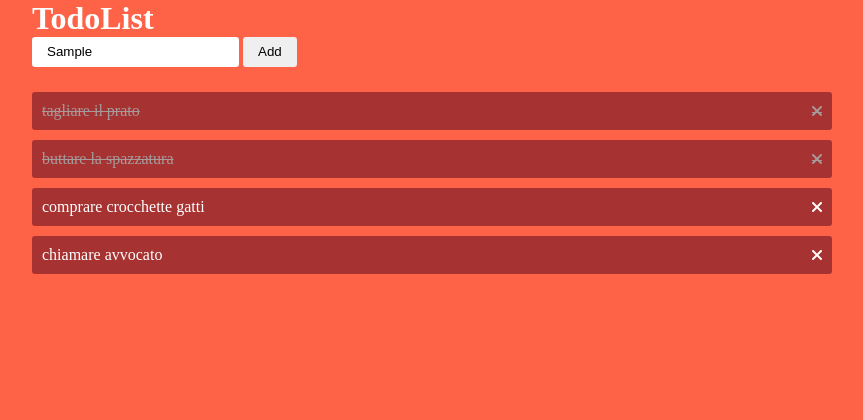
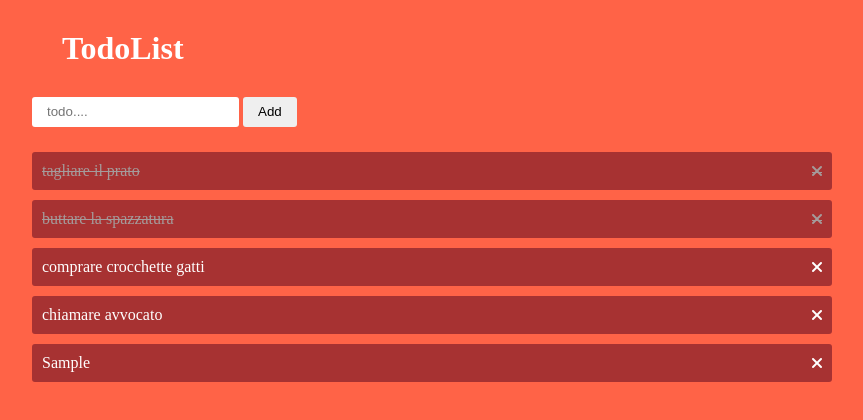
Before and after one commit to Bilobra/vue-todo, a plain HTML site: page index.html in a window 1280 px wide. Both pictures are taken after typing "Sample" into the empty fields and a click on the button "Add". Shown: the whole page, without its empty margins (208-1071 px from the left). Drawn offline with nearby package versions, Linux system fonts and the light colour scheme.

Commit message:
add click todo

```diff
--- a/app.css
+++ b/app.css
@@ -17,6 +17,9 @@ html{
 .container{
     max-width: 800px;
     margin: 0 auto;
+}
+h1{
+    margin: 30px;
 }
 /* INPUT */
 input{
--- a/index.html
+++ b/index.html
@@ -21,8 +21,12 @@
 
         <main>
             <div class="container">
-                <input type="text" placeholder="todo....">
-                <input type="button" value="Add">
+                <input  type="text"
+                        placeholder="todo...."
+                        v-model="newTodo">
+                <input type="button"
+                       value="Add"
+                       @click="addTodo">
             </div>
 
             <div class="container">
@@ -30,7 +34,8 @@
                     <li v-for="(todo,index) in todos"
                         :class = "[todo.done ? 'done' : '', 'todo']">
                         {{todo.text}}
-                        <i class="fa-solid fa-xmark"></i>
+                        <i  @click="toggleDone(todo)"
+                        class="fa-solid fa-xmark"></i>
                     </li>
                 </ul>
             </div>
--- a/script.js
+++ b/script.js
@@ -26,5 +26,25 @@ const app = new Vue({
     data:{
         todos : todos,
         newTodo : '',
-    }
+    },
+    methods: {
+        toggleDone(todo){
+            todo.done = !todo.done
+        },
+
+        // funzione crea obj da pushare nellìarray x creare li
+        // utilizzando il v-model dell'input
+
+        addTodo(){
+            this.newTodo = this.newTodo.trim() //controllo della spaziatura
+            if(this.newTodo != ''){
+                this.todos.push({
+                    text: this.newTodo,
+                    done : false
+                })
+
+                this.newTodo = ''
+            }
+        },
+    },
 })
```
